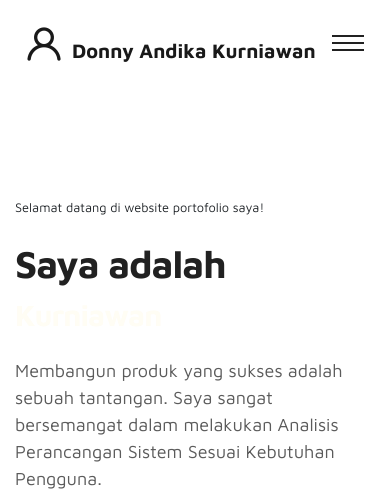
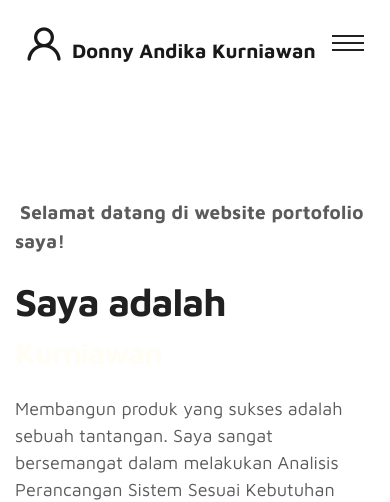
Before and after one commit to donnya24/Portofolio_Donny_Andika, a plain HTML site: page index.html in a window 390 px wide. Shown: the top 502 px of the page. Drawn offline with nearby package versions, Linux system fonts and the light colour scheme.

Commit message:
upgrade size font

```diff
--- a/css/tooplate-style.css
+++ b/css/tooplate-style.css
@@ -17,18 +17,13 @@ body {
   padding: 8rem 0;
 }
 
-@media (max-width: 767px) {
-  .small-text {
-    text-align: left;
-    display: block;
-  }
-
-  .mobile-block {
-    display: block;
-    text-align: left;
-    margin-left: 0;
-    padding-left: 0;
-  }
+.small-text {
+  color: #5b5b5b;
+  font-size: 19px;
+  font-weight: bold;
+  padding: 0px 5px;
+  border-radius: 50px;
+  letter-spacing: 0.2px;
 }
 
 ul {
```
